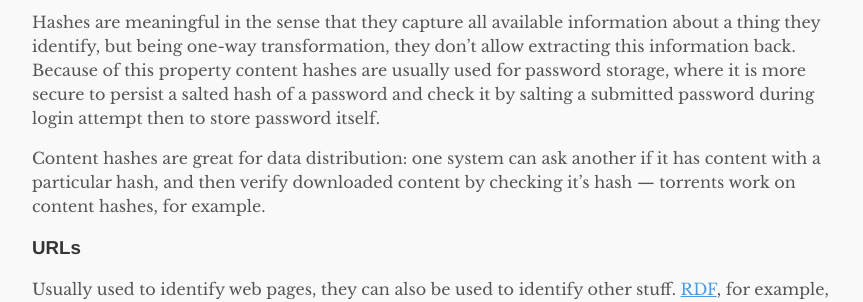
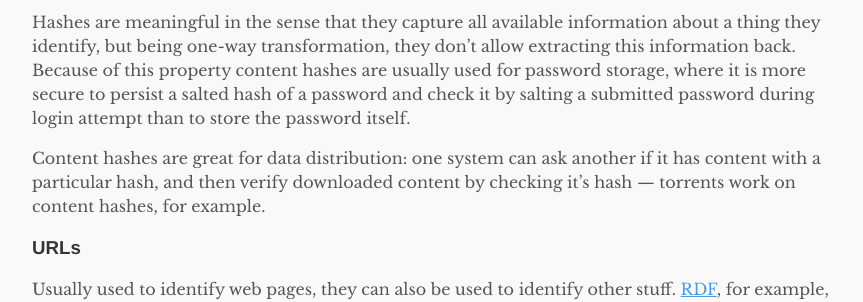
Before and after one commit to vlaaad/vlaaad.github.io, a Jekyll site: the page built from _posts/2020-01-06-properties-of-identifiers.md, in a window 1280 px wide and 900 px high, scrolled down 2817 px. Shown: the part 248-550 px from the top of the window, without its empty margins (208-1071 px from the left). Built offline with Jekyll 4.4.1, drawn with Linux system fonts in a browser that asks for light colours.

Commit message:
Minor fixes

```diff
--- a/_posts/2020-01-06-properties-of-identifiers.md
+++ b/_posts/2020-01-06-properties-of-identifiers.md
@@ -76,7 +76,7 @@ This is a less widespread type of identifier, mostly because of a constraint it
 
 It's imposed constraint (which is also a property!) is immutability: content hash identifies a value that will never change because the changed value will have a different hash identifier. Most relatable examples of such identifiers are SHA1 hashes that Git uses for objects it stores, be it commits, files or file trees. This hash looks like this: `985a2882a8f7d1ea551ebe09726cee3c12d34039`. SHA1 is 160 bit — less chance of collision than with UUIDs (don't quote me on this though — SHA1 and UUIDs are produced in different ways, so actual collision chances might vary). It's probably a good idea to use SHA2 (256 bit) nowadays that google managed to produce a hash collision for SHA1 with only 6500 years of CPU time.
 
-Hashes are meaningful in the sense that they capture all available information about a thing they identify, but being one-way transformation, they don't allow extracting this information back. Because of this property content hashes are usually used for password storage, where it is more secure to persist a salted hash of a password and check it by salting a submitted password during login attempt then to store password itself.
+Hashes are meaningful in the sense that they capture all available information about a thing they identify, but being one-way transformation, they don't allow extracting this information back. Because of this property content hashes are usually used for password storage, where it is more secure to persist a salted hash of a password and check it by salting a submitted password during login attempt than to store the password itself.
 
 Content hashes are great for data distribution: one system can ask another if it has content with a particular hash, and then verify downloaded content by checking it's hash — torrents work on content hashes, for example.
 
```
